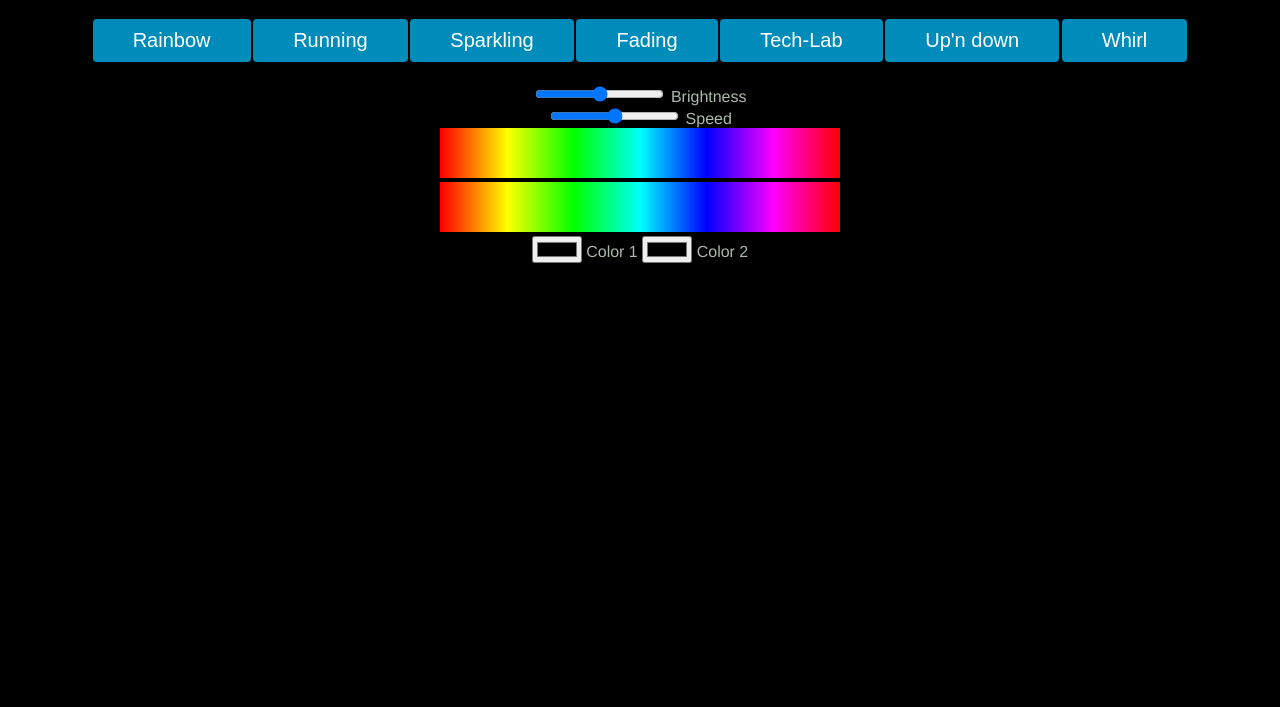
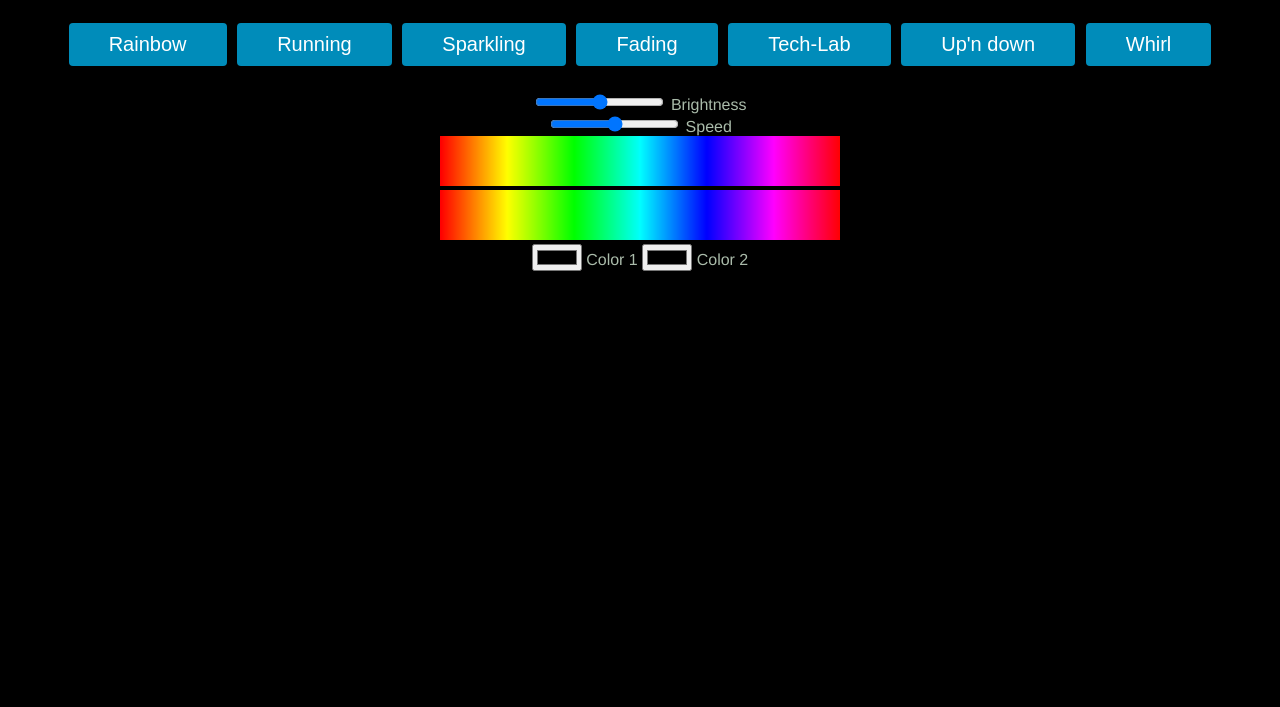
Before and after one commit to techlabksbg/xmastree, a plain HTML site: page data/index.html in a window 1280 px wide. Shown: the part 93-800 px from the top of the page. Drawn offline with Linux system fonts and the light colour scheme.

Commit message:
more space around buttons

```diff
--- a/data/style.css
+++ b/data/style.css
@@ -22,7 +22,7 @@ p{
   padding: 10px 40px;
   text-decoration: none;
   font-size: 20px;
-  margin: -2px;
+  margin: 2px;
   cursor: pointer;
 }
 .button2 {
```
